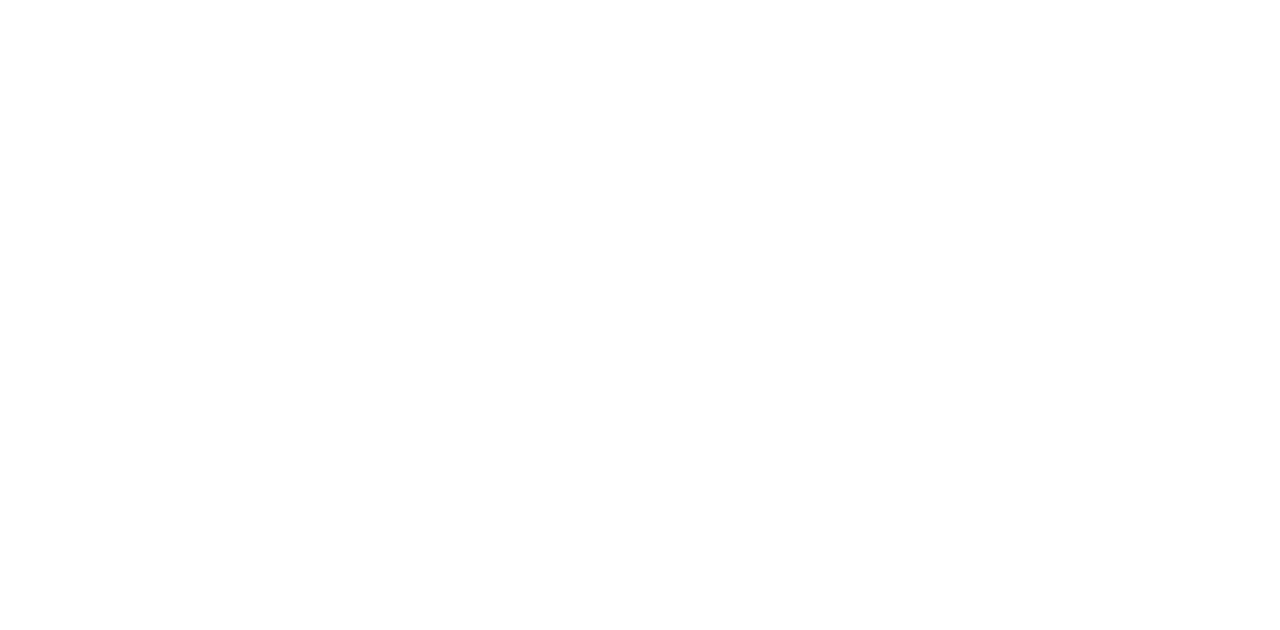
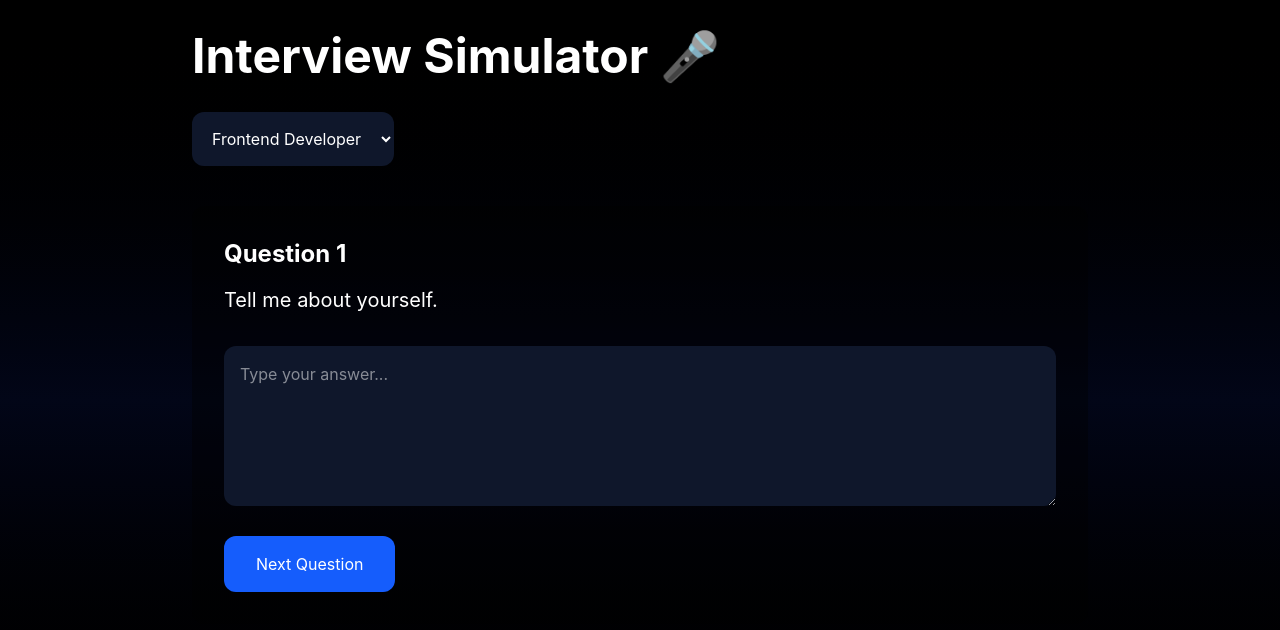
Before and after one commit to Khansa-creates/CareerPilotAI, a React (Vite) app: page /interview-simulator in a window 1280 px wide. Before the commit this address had no page. Shown: the top 630 px of the page. Built offline with nearby package versions, Linux system fonts and the light colour scheme.

Commit message:
Add interview simulator with basic scoring

```diff
--- a/src/App.tsx
+++ b/src/App.tsx
@@ -11,6 +11,7 @@
 import OnboardingPage from "./pages/Onboarding";
 import ResumeAnalyzer from "./pages/ResumeAnalyzer";
 import AIMentor from "./pages/AIMentor";
+import InterviewSimulator from "./pages/InterviewSimulator";
 
 function App() {
   return (
@@ -51,6 +52,11 @@
          element={<AIMentor />}
         />
 
+        <Route
+         path="/interview-simulator"
+         element={ <InterviewSimulator /> }
+        />
+
       </Routes>
     </BrowserRouter>
   );
--- a/src/data/features.ts
+++ b/src/data/features.ts
@@ -27,7 +27,7 @@
     title: "💼 Interview Simulator",
     description:
       "Practice technical and HR interviews with AI.",
-    link: "/dashboard",
+    link: "/interview-simulator" ,
   },
   {
     title: "🏢 Company Match",
--- /dev/null
+++ b/src/pages/InterviewSimulator.tsx
@@ -0,0 +1,114 @@
+import { useState } from "react";
+import { interviewQuestions }
+from "./interviewQuestions";
+import { scoreAnswer }
+from "../utils/scoreAnswer";
+
+function InterviewSimulator() {
+  const [role, setRole] =
+    useState("frontend");
+
+  const [currentQuestion,
+    setCurrentQuestion] =
+    useState(0);
+
+  const [answer, setAnswer] =
+    useState("");
+
+  const questions =
+    interviewQuestions[
+      role as keyof typeof interviewQuestions
+    ];
+
+    const score =
+  scoreAnswer(answer);
+  console.log(score);
+
+  function nextQuestion() {
+    setAnswer("");
+
+    setCurrentQuestion(
+      (prev) =>
+        prev + 1 <
+        questions.length
+          ? prev + 1
+          : 0
+    );
+  }
+
+  return (
+    <div className="min-h-screen bg-gradient-to-b from-black via-slate-950 to-black p-8 text-white">
+      <div className="mx-auto max-w-4xl">
+
+        <h1 className="text-5xl font-bold">
+          Interview Simulator 🎤
+        </h1>
+
+        <select
+          value={role}
+          onChange={(e) => {
+            setRole(
+              e.target.value
+            );
+            setCurrentQuestion(0);
+            setAnswer("");
+          }}
+          className="mt-8 rounded-xl bg-slate-900 p-4"
+        >
+          <option value="frontend">
+            Frontend Developer
+          </option>
+
+          <option value="dataAnalyst">
+            Data Analyst
+          </option>
+
+          <option value="softwareDeveloper">
+            Software Developer
+          </option>
+        </select>
+
+        <div className="mt-10 rounded-xl bg-black/40 p-8">
+
+          <h2 className="text-2xl font-bold">
+            Question {currentQuestion + 1}
+          </h2>
+
+          <p className="mt-4 text-xl">
+            {
+              questions[
+                currentQuestion
+              ]
+            }
+          </p>
+
+          <textarea
+            value={answer}
+            onChange={(e) =>
+              setAnswer(
+                e.target.value
+              )
+            }
+            className="mt-8 h-40 w-full rounded-xl bg-slate-900 p-4"
+            placeholder="Type your answer..."
+          />
+
+          {answer && (
+            <p className="mt-4 text-green-400">
+              Score: {score}/10
+            </p>
+           )}
+
+          <button
+            onClick={nextQuestion}
+            className="mt-6 rounded-xl bg-blue-600 px-8 py-4"
+          >
+            Next Question
+          </button>
+        </div>
+      </div>
+    </div>
+  );
+}
+
+export default InterviewSimulator;
--- /dev/null
+++ b/src/pages/interviewQuestions.tsx
@@ -0,0 +1,25 @@
+export const interviewQuestions = {
+  frontend: [
+    "Tell me about yourself.",
+    "What is React?",
+    "What is the Virtual DOM?",
+    "What is a component?",
+    "Difference between let and var?",
+  ],
+
+  dataAnalyst: [
+    "What is SQL?",
+    "What is a JOIN?",
+    "What is Power BI?",
+    "What is data cleaning?",
+    "Explain Excel Pivot Tables.",
+  ],
+
+  softwareDeveloper: [
+    "What is OOP?",
+    "What is a stack?",
+    "Difference between Array and Linked List?",
+    "What is a database?",
+    "Explain API.",
+  ],
+};
--- /dev/null
+++ b/src/utils/scoreAnswer.ts
@@ -0,0 +1,14 @@
+export function scoreAnswer(
+  answer: string
+) {
+  const words =
+    answer.trim().split(" ");
+
+  if (words.length < 10)
+    return 3;
+
+  if (words.length < 30)
+    return 6;
+
+  return 9;
+}
```
